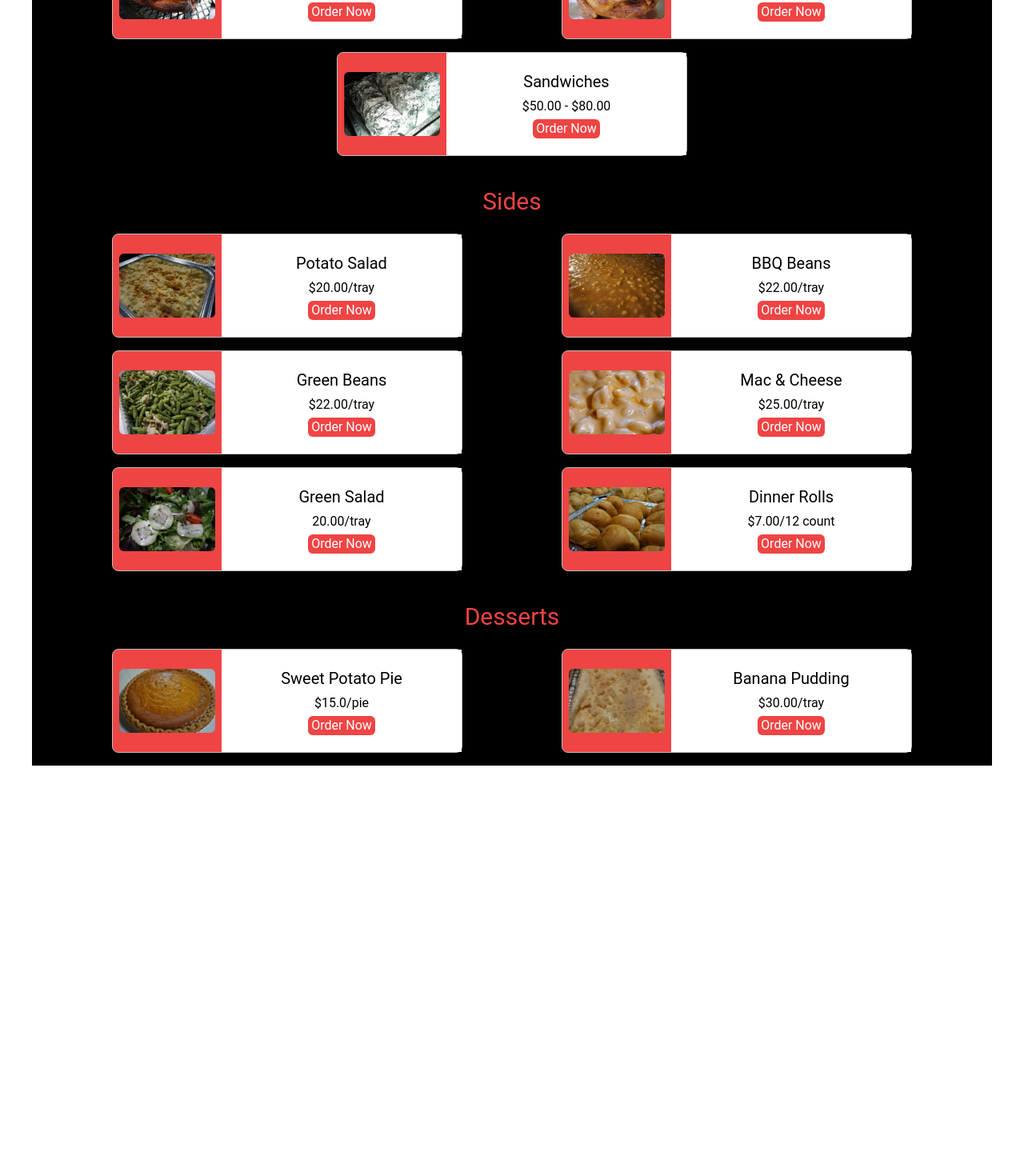
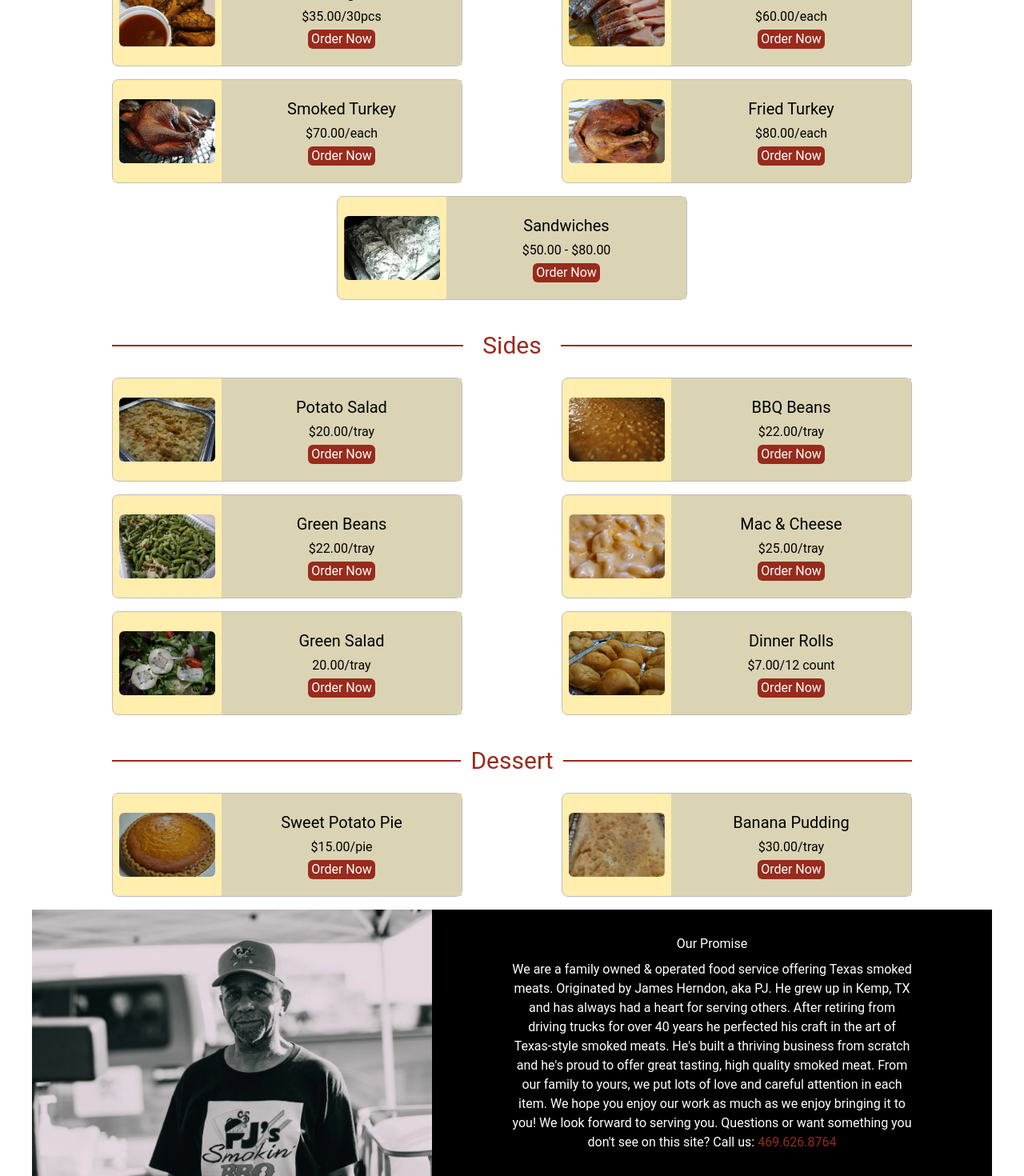
Before and after one commit to ChaseMoncrieffeMitchem/Pj-s-BBQ, a Next.js app: page / in a window 1280 px wide. Shown: the part 1100-2570 px from the top of the page at 80% size. Before the commit the page ends 2057 px from the top, so only its background shows below. Built offline with nearby package versions, Linux system fonts and the light colour scheme.

Commit message:
Finished up some styling on the menu section and did the about section

```diff
--- a/assets/desserts.jsx
+++ b/assets/desserts.jsx
@@ -3,7 +3,7 @@ const desserts = [
       id: 7,
       name: "Sweet Potato Pie",
       description: "A delicious sweet potato pie, perfect for dessert.",
-      price: "$15.0/pie",
+      price: "$15.00/pie",
       image: "/SweetPie.webp",
       alt: "Sweet Potato Pie",
       type: "dessert"
--- a/components/navbar.jsx
+++ b/components/navbar.jsx
@@ -49,7 +49,7 @@ export default function NavBar() {
                         <li className="z-30 mt-[15px] mb-[15px]">
                           <Link
                             className="pl-[31.5px] pr-31.5px block font-medium text-base uppercase text-white hover:text-red-400 transition-colors duration-300 ease-in-out"
-                            href={"/catering-events"}
+                            href={"/CateringEvents"}
                           >
                             Catering/Events
                           </Link>
--- a/pages/AboutUs/index.js
+++ b/pages/AboutUs/index.js
@@ -6,33 +6,31 @@ import "slick-carousel/slick/slick.css";
 import "slick-carousel/slick/slick-theme.css";
 
 export default function AboutUs() {
-
-    const settings = {
-      dots: true,
-      infinite: true,
-      speed: 500,
-      slidesToShow: 1,
-      slidesToScroll: 1,
-    };
-
   return (
     <>
-      {/* <div>
-        <Slider {...settings}>
+      <div className="bg-black h-full">
+        <div className="flex">
           <div>
-            <Image src={"/Brisket.webp"} height={300} width={300} />
+            <Image src={"/pjPhoto.webp"} height={500} width={500} />
           </div>
-          <div>
-            <Image src={"/Sausage.webp"} height={300} width={300} />
+          <div className="max-w-[500px] text-center m-auto">
+            <h1 className="text-white pb-2">Our Promise</h1>
+            <p className="text-white">
+              We are a family owned & operated food service offering Texas
+              smoked meats. Originated by James Herndon, aka PJ. He grew up in
+              Kemp, TX and has always had a heart for serving others. After
+              retiring from driving trucks for over 40 years he perfected his
+              craft in the art of Texas-style smoked meats. He's built a
+              thriving business from scratch and he's proud to offer great
+              tasting, high quality smoked meat. From our family to yours, we
+              put lots of love and careful attention in each item. We hope you
+              enjoy our work as much as we enjoy bringing it to you! We look
+              forward to serving you. Questions or want something you don't see
+              on this site? Call us: <span className="text-[#982a1c]">469.626.8764</span>
+            </p>
           </div>
-          <div>
-            <Image src={"/Ribs.webp"} height={300} width={300} />
-          </div>
-          <div>
-            <Image src={"/Sandwhich.webp"} height={300} width={300} />
-          </div>
-        </Slider>
-      </div> */}
+        </div>
+      </div>
     </>
   );
 }
--- /dev/null
+++ b/pages/CateringEvents/index.js
@@ -0,0 +1,9 @@
+import NavBar from "@/components/navbar";
+
+export default function CateringEvents() {
+    return (
+        <>
+        <NavBar />
+        </>
+    )
+}
--- a/pages/Menu/index.js
+++ b/pages/Menu/index.js
@@ -9,7 +9,7 @@ export async function getServerSideProps() {
       props: {
         entrees: response.data.type.entree,
         sides: response.data.type.side,
-        desserts: response.data.type.desert
+        desserts: response.data.type.desert,
       },
     };
   } catch (error) {
@@ -27,15 +27,25 @@ export default function Menu({ entrees, sides, desserts }) {
 
   return (
     <>
-    <div className="bg-black">
+      <div className="">
+        <div className="text-center pt-[48px] pb-[24px]">
+          <h2 className="text-[#982B1C] text-[24px]">Food Truck Menu</h2>
+          <h1 className="text-black mt-6 text-[32px]">
+            PJ's Smokin' <span className="text-[#982B1C]">Food Menu</span>
+          </h1>
+        </div>
 
-      <h1 className="flex justify-center pt-[18px] mb-[18px] text-[30px] text-red-500">
+        <div className="flex items-center w-[1000px] m-auto">
+          <div className="flex-grow h-[2px] bg-[#982B1C]"></div>
+          <h1 className="flex justify-center pt-[18px] mb-[18px] text-[30px] text-[#982B1C] pl-4 pr-4">
             Entrees
           </h1>
+          <div className="flex-grow h-[2px] bg-[#982B1C]"></div>
+        </div>
         <div className="flex flex-wrap justify-evenly">
           {entrees?.map((entree) => (
             <div className="flex pl-[16px] pr-[16px] mb-[16px]" key={entree.id}>
-            <div className="text-center transition-all ease-linear duration-400 flex h-full border border-[#bdbdbd] rounded-lg pl-2 ml-2 mr-2 bg-red-500">
+              <div className="text-center transition-all ease-linear duration-400 flex h-full border border-[#bdbdbd] rounded-lg pl-2 ml-2 mr-2 bg-[#FFEEAD]">
                 <div className=" flex w-32 h-32 flex-shrink-0 pl-1 pr-1 items-center justify-center">
                   <Image
                     src={entree.image}
@@ -47,11 +57,11 @@ export default function Menu({ entrees, sides, desserts }) {
                     alt={entree.alt}
                   />
                 </div>
-              <div className="bg-white w-[300px] shadow-custom relative flex flex-col justify-center items-center">
+                <div className="w-[300px] shadow-custom relative flex flex-col justify-center items-center bg-[#DAD4B5]">
                   <h1 className="text-[20px]">{entree.name}</h1>
                   <div className="flex justify-between items-center flex-col">
                     <span className="mt-1 mb-1">{entree.price}</span>
-                  <button className="bg-red-500 rounded-md pl-1 pr-1 text-white hover:text-black transition-colors duration-250 duration-400 ease-linear">
+                    <button className="bg-[#982B1C] rounded-md pl-1 pr-1 text-white hover:text-black transition-colors duration-250 duration-400 ease-linear">
                       Order Now
                     </button>
                   </div>
@@ -60,13 +70,19 @@ export default function Menu({ entrees, sides, desserts }) {
             </div>
           ))}
         </div>
-      <h1 className="flex justify-center mt-[18px] mb-[18px] text-[30px] text-red-500">
+
+        <div className="flex items-center w-[1000px] m-auto">
+          <div className="flex-grow h-[2px] bg-[#982B1C]"></div>
+          <h1 className="flex justify-center pt-[18px] mb-[18px] text-[30px] text-[#982B1C] pl-6 pr-6">
             Sides
           </h1>
+          <div className="flex-grow h-[2px] bg-[#982B1C]"></div>
+        </div>
+
         <div className="flex flex-wrap justify-evenly">
           {sides?.map((side) => (
             <div className="flex pl-[16px] pr-[16px] mb-[16px]" key={side.id}>
-            <div className="text-center transition-all ease-linear duration-400 flex h-full border border-[#bdbdbd] rounded-lg pl-2 ml-2 mr-2 bg-red-500">
+              <div className="text-center transition-all ease-linear duration-400 flex h-full border border-[#bdbdbd] rounded-lg pl-2 ml-2 mr-2 bg-[#FFEEAD]">
                 <div className=" flex w-32 h-32 flex-shrink-0 pl-1 pr-1 items-center justify-center">
                   <Image
                     src={side.image}
@@ -78,11 +94,11 @@ export default function Menu({ entrees, sides, desserts }) {
                     alt={side.alt}
                   />
                 </div>
-              <div className="bg-white w-[300px] shadow-custom relative flex flex-col justify-center items-center">
+                <div className="w-[300px] shadow-custom relative flex flex-col justify-center items-center bg-[#DAD4B5]">
                   <h1 className="text-[20px]">{side.name}</h1>
                   <div className="flex justify-between items-center flex-col">
                     <span className="mt-1 mb-1">{side.price}</span>
-                  <button className="bg-red-500 rounded-md pl-1 pr-1 text-white hover:text-black transition-colors duration-250 duration-400 ease-linear">
+                    <button className="bg-[#982B1C] rounded-md pl-1 pr-1 text-white hover:text-black transition-colors duration-250 duration-400 ease-linear">
                       Order Now
                     </button>
                   </div>
@@ -91,13 +107,20 @@ export default function Menu({ entrees, sides, desserts }) {
             </div>
           ))}
         </div>
-      <h1 className="flex justify-center mt-[18px] mb-[18px] text-[30px] text-red-500">
-        Desserts
+        <div className="flex items-center w-[1000px] m-auto">
+          <div className="flex-grow h-[2px] bg-[#982B1C]"></div>
+          <h1 className="flex justify-center pt-[18px] mb-[18px] text-[30px] text-[#982B1C] pl-3 pr-3">
+            Dessert
           </h1>
+          <div className="flex-grow h-[2px] bg-[#982B1C]"></div>
+        </div>
         <div className="flex flex-wrap justify-evenly">
           {desserts?.map((dessert) => (
-          <div className="flex pl-[16px] pr-[16px] mb-[16px]" key={dessert.id}>
-            <div className="text-center transition-all ease-linear duration-400 flex h-full border border-[#bdbdbd] rounded-lg pl-2 ml-2 mr-2 bg-red-500">
+            <div
+              className="flex pl-[16px] pr-[16px] mb-[16px]"
+              key={dessert.id}
+            >
+              <div className="text-center transition-all ease-linear duration-400 flex h-full border border-[#bdbdbd] rounded-lg pl-2 ml-2 mr-2 bg-[#FFEEAD]">
                 <div className=" flex w-32 h-32 flex-shrink-0 pl-1 pr-1 items-center justify-center">
                   <Image
                     src={dessert.image}
@@ -109,11 +132,11 @@ export default function Menu({ entrees, sides, desserts }) {
                     alt={dessert.alt}
                   />
                 </div>
-              <div className="bg-white w-[300px] shadow-custom relative flex flex-col justify-center items-center">
+                <div className="bg-[#dad4b5] w-[300px] shadow-custom relative flex flex-col justify-center items-center">
                   <h1 className="text-[20px]">{dessert.name}</h1>
                   <div className="flex justify-between items-center flex-col">
                     <span className="mt-1 mb-1">{dessert.price}</span>
-                  <button className="bg-red-500 rounded-md pl-1 pr-1 text-white hover:text-black transition-colors duration-250 duration-400 ease-linear">
+                    <button className="bg-[#982B1C] rounded-md pl-1 pr-1 text-white hover:text-black transition-colors duration-250 duration-400 ease-linear">
                       Order Now
                     </button>
                   </div>
```
Also changed, not shown: public/pjPhoto.webp (added). Lines whose indentation alone changed are shown as unchanged.
